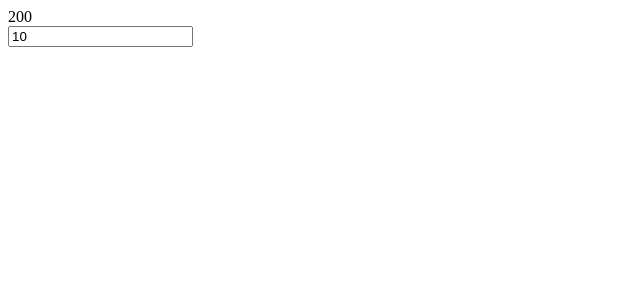
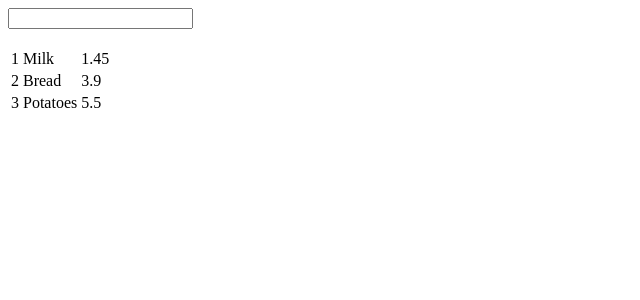
Before and after one commit to liteninkiran/complete-angular-16-course-learn-frontend-development, an Angular app in the folder angular-signals-example/: page / in a window 1280 px wide. Shown: the top 300 px of the page, without its empty margins (0-640 px from the left). Built offline with nearby package versions, Linux system fonts and the light colour scheme.

Commit message:
143 - Signal Use Case

```diff
--- a/angular-signals-example/src/app/app.component.html
+++ b/angular-signals-example/src/app/app.component.html
@@ -1,7 +1,11 @@
-<label>{{ totalPrice() }}</label>
+<div>
+    <input type="text" (input)="changeFilter($event)" />
+</div>
 <br />
-<input
-    type="number"
-    value="{{ quantity() }}"
-    (change)="changeQuantity($event)"
-/>
+<table>
+    <tr *ngFor="let product of filteredProducts()">
+        <td>{{ product.id }}</td>
+        <td>{{ product.name }}</td>
+        <td>{{ product.price }}</td>
+    </tr>
+</table>
--- a/angular-signals-example/src/app/app.component.ts
+++ b/angular-signals-example/src/app/app.component.ts
@@ -1,19 +1,41 @@
+import { CommonModule } from '@angular/common';
 import { Component, computed, signal } from '@angular/core';
+
+type Product = {
+    id: number;
+    name: string;
+    price: number;
+};
+
+const productArray: Product[] = [
+    { id: 1, name: 'Milk', price: 1.45 },
+    { id: 2, name: 'Bread', price: 3.9 },
+    { id: 3, name: 'Potatoes', price: 5.5 },
+];
+
+const filterProduct = (product: Product, filter: string) =>
+    product.name.toLowerCase().includes(filter.toLowerCase());
 
 @Component({
     selector: 'app-root',
     standalone: true,
-    imports: [],
+    imports: [CommonModule],
     templateUrl: './app.component.html',
     styleUrl: './app.component.css',
 })
 export class AppComponent {
-    public title = 'angular-signals-example';
-    public price = 20;
-    public quantity = signal(10);
-    public totalPrice = computed(() => this.price * this.quantity());
+    public products = signal(productArray);
+    public filterName = signal('');
 
-    public changeQuantity(event: Event) {
-        this.quantity.set((event.target as HTMLInputElement).valueAsNumber);
+    private filterFn = (product: Product) =>
+        filterProduct(product, this.filterName());
+
+    public filteredProducts = computed(() =>
+        this.products().filter(this.filterFn),
+    );
+
+    public changeFilter(event: Event) {
+        const newFilterName = (event.target as HTMLInputElement).value;
+        this.filterName.set(newFilterName);
     }
 }
```
